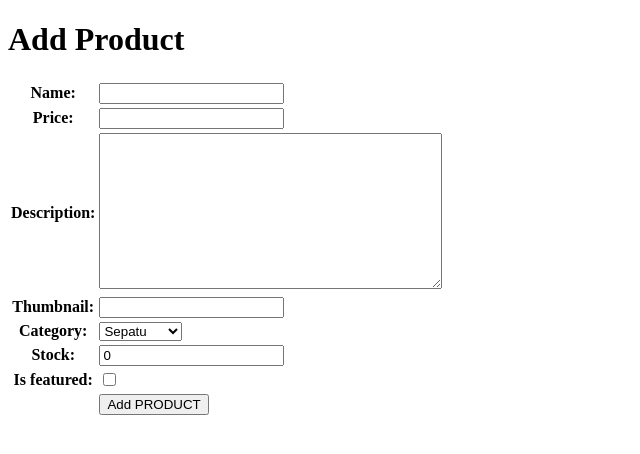
After one commit to chazelnut/eshop-pbp, a Django app: page /add-product/ in a window 1280 px wide. The commit adds this page. Shown: the top 454 px of the page, without its empty margins (0-640 px from the left). Run offline with Django 5.2, Linux system fonts and the light colour scheme.

Commit message:
Finish tugas 3

```diff
--- a/eshop_pbp/settings.py
+++ b/eshop_pbp/settings.py
@@ -32,6 +32,9 @@ DEBUG = True
 
 ALLOWED_HOSTS = ["localhost", "127.0.0.1", "rashika-maharani-eshoppbp.pbp.cs.ui.ac.id"]
 
+CSRF_TRUSTED_ORIGINS = [
+    "<https://rashika-maharani-eshoppbp.pbp.cs.ui.ac.id>"
+]
 
 # Application definition
 
@@ -60,7 +63,7 @@ ROOT_URLCONF = 'eshop_pbp.urls'
 TEMPLATES = [
     {
         'BACKEND': 'django.template.backends.django.DjangoTemplates',
-        'DIRS': [],
+        'DIRS': [BASE_DIR / 'templates'],
         'APP_DIRS': True,
         'OPTIONS': {
             'context_processors': [
--- /dev/null
+++ b/main/forms.py
@@ -0,0 +1,7 @@
+from django.forms import ModelForm
+from main.models import Product
+
+class ProductForm(ModelForm):
+    class Meta:
+        model = Product
+        fields = ["name", "price", "description", "thumbnail", "category", "stock", "is_featured"]
--- a/main/models.py
+++ b/main/models.py
@@ -1,5 +1,3 @@
-from django.db import models
-
 # Create your models here.
 import uuid
 from django.db import models
@@ -14,6 +12,7 @@ class Product(models.Model):
         ('atribut', 'Atribut'),
     ]
 
+    id = models.UUIDField(primary_key=True, default=uuid.uuid4, editable=False)
     name = models.CharField(max_length=255)
     price = models.IntegerField()
     description = models.TextField()
@@ -21,6 +20,7 @@ class Product(models.Model):
     category = models.CharField(max_length=20, choices=CATEGORY_CHOICES, default='update')
     stock = models.PositiveIntegerField(default=0)
     is_featured = models.BooleanField(default=False)
+    uploaded_at = models.DateTimeField(auto_now_add=True)
 
     def __str__(self):
         return self.name
--- /dev/null
+++ b/main/templates/add_product.html
@@ -0,0 +1,18 @@
+{% extends 'base.html' %}
+{% block content %}
+<h1>Add Product</h1>
+
+<form method="POST">
+  {% csrf_token %}
+  <table>
+    {{ form.as_table }}
+    <tr>
+      <td></td>
+      <td>
+        <input type="submit" value="Add PRODUCT" />
+      </td>
+    </tr>
+  </table>
+</form>
+
+{% endblock %}
--- a/main/urls.py
+++ b/main/urls.py
@@ -1,8 +1,14 @@
 from django.urls import path
-from main.views import show_main
+from main.views import show_main, add_product, show_product, show_xml, show_json, show_json_by_id, show_xml_by_id
 
 app_name = 'main'
 
 urlpatterns = [
     path('', show_main, name='show_main'),
+    path('add-product/', add_product, name='add_product'),
+    path('product/<str:id>/', show_product, name='show_product'),
+    path('xml/', show_xml, name='show_xml'),
+    path('json/', show_json, name='show_json'),
+    path('xml/<str:product_id>/', show_xml_by_id, name='show_xml_by_id'),
+    path('json/<str:product_id>/', show_json_by_id, name='show_json_by_id'),
 ]
--- a/main/views.py
+++ b/main/views.py
@@ -1,9 +1,59 @@
-from django.shortcuts import render
+from django.shortcuts import render, redirect, get_object_or_404
+from main.forms import ProductForm
+from main.models import Product
+from django.http import HttpResponse
+from django.core import serializers
 
 # Create your views here.
 def show_main(request):
+    product_list = Product.objects.all()
+
     context = {
         'name' : 'Rashika Maharani Putri Rudyanto',
         'class' : 'PBP A',
+        'product_list': product_list
     }
-    return render(request, 'main.html', context)
+    return render(request, "main.html", context)
+
+def add_product(request):
+    form = ProductForm(request.POST or None)
+
+    if form.is_valid() and request.method == "POST":
+        form.save()
+        return redirect('main:show_main')
+
+    context = {'form': form}
+    return render(request, 'add_product.html', context)
+
+def show_product(request, id):
+    product = get_object_or_404(Product, pk=id)
+    context = {
+        'product': product
+        }
+    return render(request, 'product_detail.html', context)
+
+def show_xml(request):
+    product_list = Product.objects.all()
+    xml_data = serializers.serialize("xml", product_list)
+    return HttpResponse(xml_data, content_type="application/xml")
+
+def show_json(request):
+    product_list = Product.objects.all()
+    json_data = serializers.serialize("json", product_list)
+    return HttpResponse(json_data, content_type="application/json")
+
+def show_xml_by_id(request, product_id):
+   try:
+       product_item = Product.objects.filter(pk=product_id)
+       xml_data = serializers.serialize("xml", product_item)
+       return HttpResponse(xml_data, content_type="application/xml")
+   except Product.DoesNotExist:
+       return HttpResponse(status=404)
+
+def show_json_by_id(request, product_id):
+   try:
+       product_item = Product.objects.filter(pk=product_id)
+       json_data = serializers.serialize("json", product_item)
+       return HttpResponse(json_data, content_type="application/json")
+   except Product.DoesNotExist:
+       return HttpResponse(status=404)
--- /dev/null
+++ b/templates/base.html
@@ -0,0 +1,13 @@
+{% load static %}
+<!DOCTYPE html>
+<html lang="en">
+<head>
+    <meta charset="UTF-8" />
+    <meta name="viewport" content="width=device-width, initial-scale=1.0" />
+    {% block meta %} {% endblock meta %}
+</head>
+
+<body>
+    {% block content %} {% endblock content %}
+</body>
+</html>
```
Also changed, not shown: main/templates/main.html (+35 -0 lines), main/templates/product_detail.html (added, +18 -0 lines), README.md, main/migrations/0002_product_delete_goods.py (added).
